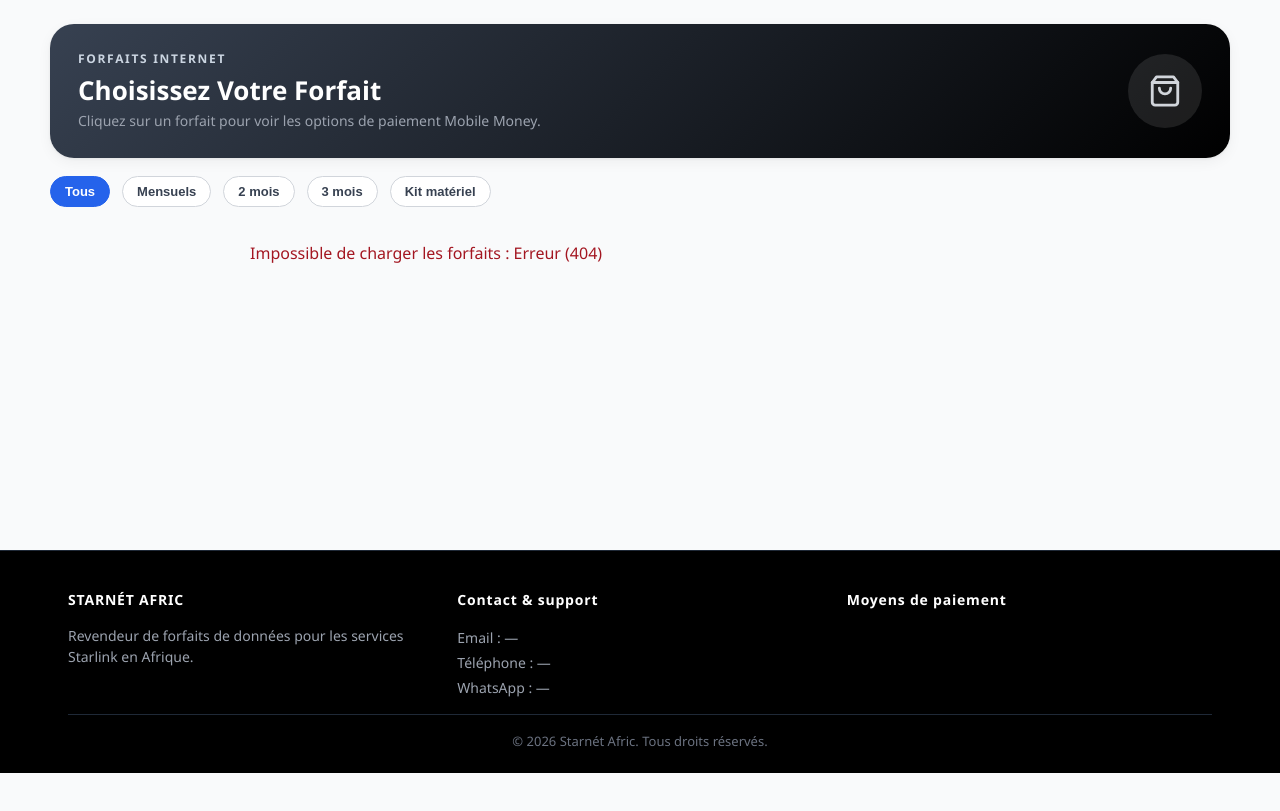
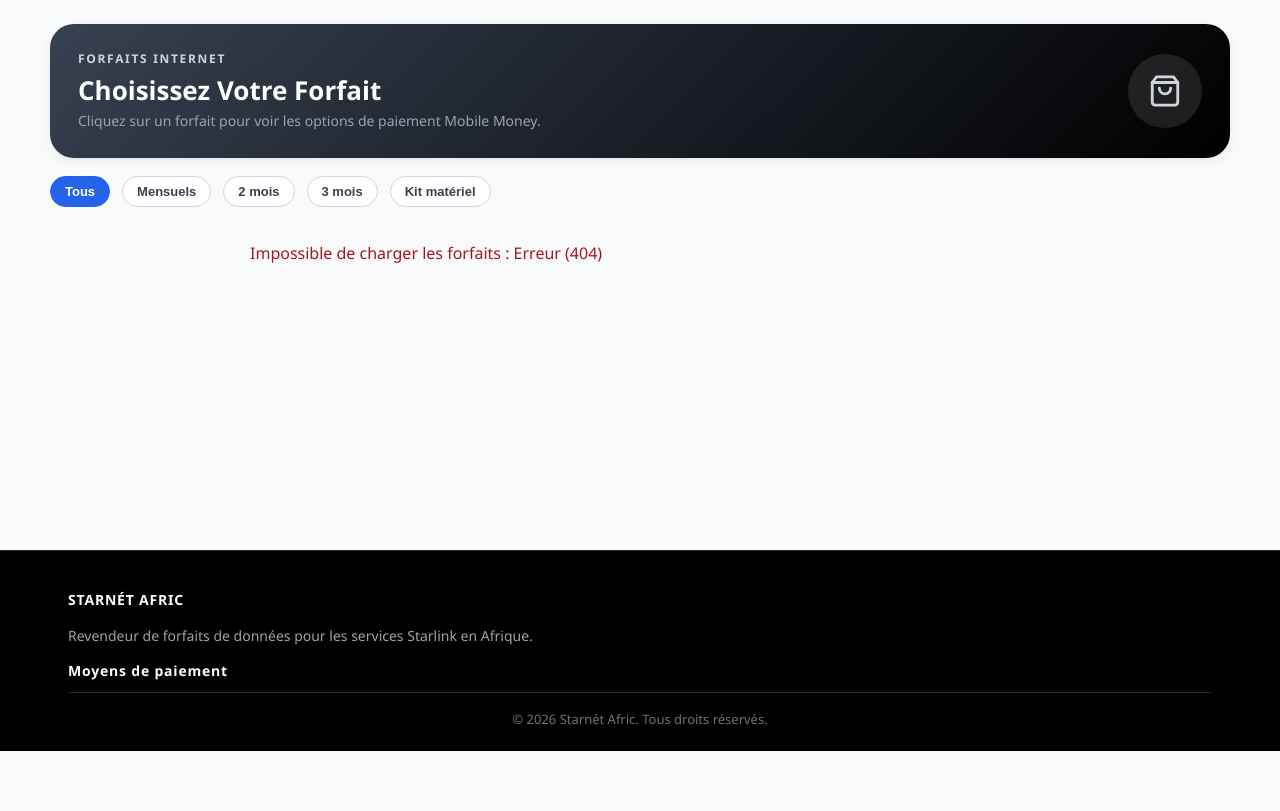
Before and after one commit to webmike254/starnet-afric, a website: page public/forfaits.html in a window 1280 px wide. Shown: the part 75-886 px from the top of the page. Drawn offline with Linux system fonts and the light colour scheme; no server answers.

Commit message:
chore: remove Contact & support footer (forfaits)

```diff
--- a/public/forfaits.html
+++ b/public/forfaits.html
@@ -67,18 +67,10 @@
 
   <footer class="strip">
     <div class="container">
-      <div class="grid-3">
+      <div class="footer-grid">
         <div>
           <h4>STARNÉT AFRIC</h4>
           <p style="font-size:14px;">Revendeur de forfaits de données pour les services Starlink en Afrique.</p>
-        </div>
-        <div>
-          <h4>Contact &amp; support</h4>
-          <p style="font-size:14px;line-height:1.8;">
-            Email : <a id="mail-link" data-site="email" href="#">—</a><br>
-            Téléphone : <a id="tel-link" data-site="telephone" href="#">—</a><br>
-            WhatsApp : <a id="wa-link" data-site="whatsapp" href="#">—</a>
-          </p>
         </div>
         <div>
           <h4>Moyens de paiement</h4>
```
